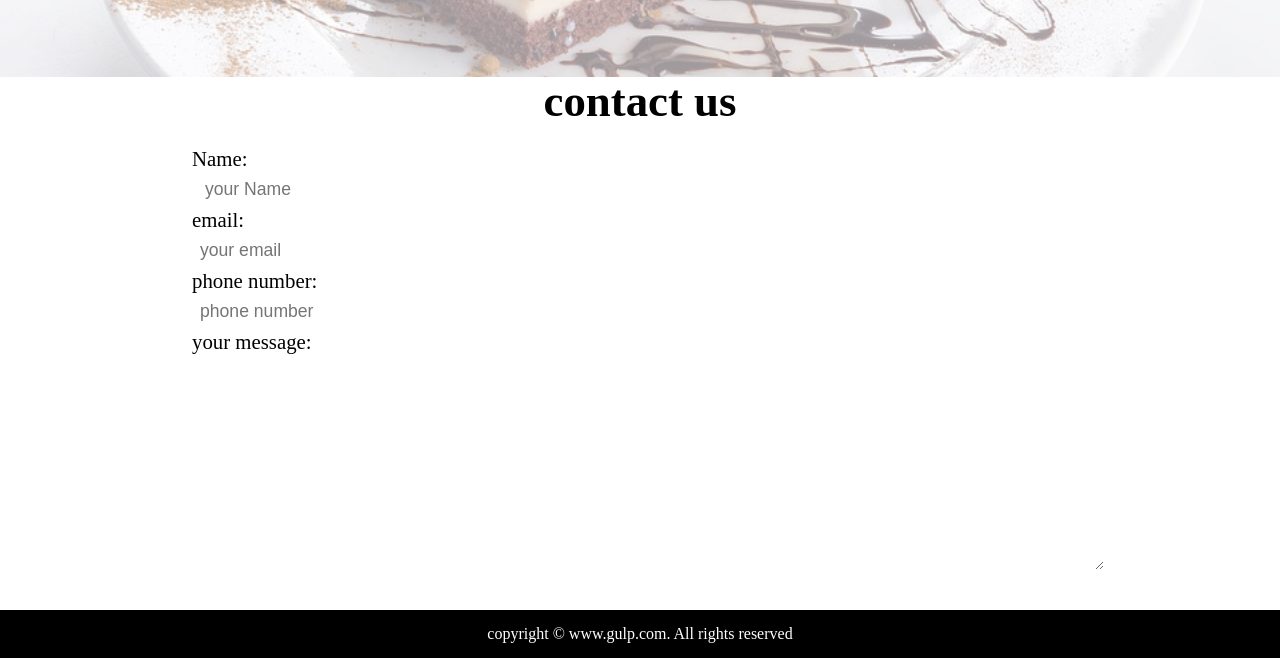
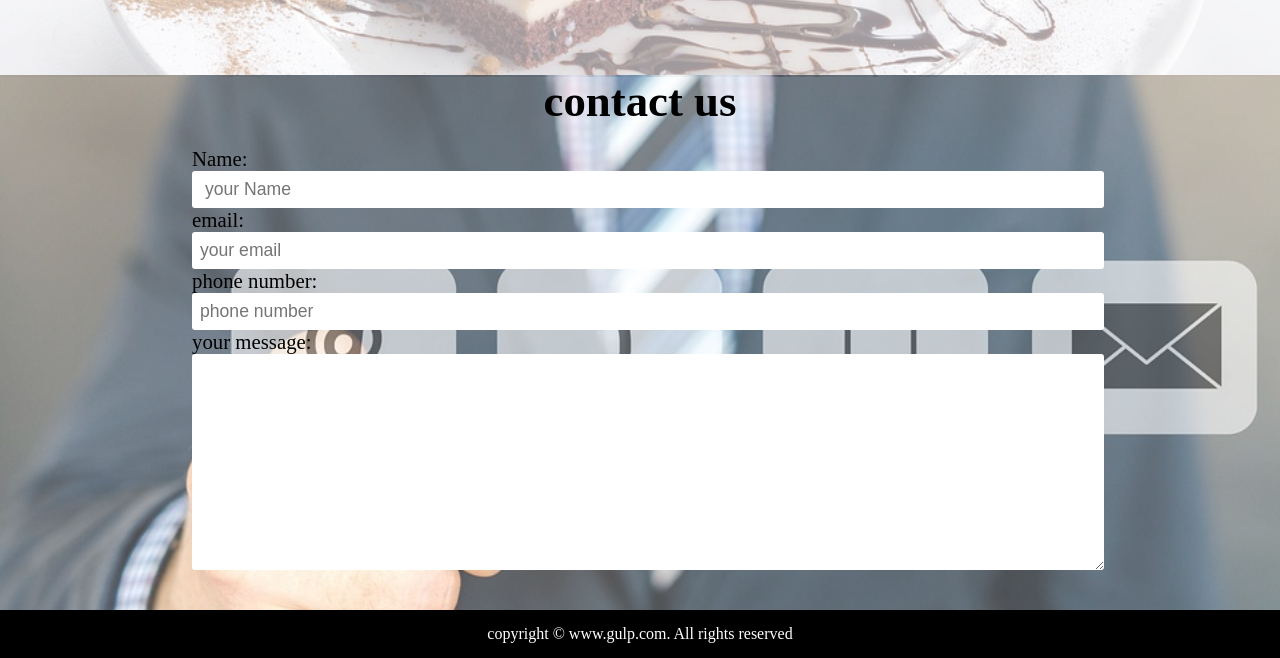
Before and after one commit to SURENDRA-BABU-VUNNAM/GULP, a plain HTML site: page index.html in a window 1280 px wide. Shown: the part 1221-1879 px from the top of the page. Drawn offline with Linux system fonts and the light colour scheme; the site is published under a folder, as on GitHub Pages, so addresses that start at the root find nothing.

Commit message:
Update index.css

```diff
--- a/CSS/index.css
+++ b/CSS/index.css
@@ -174,7 +174,7 @@ html{
 #contact::before{
     content: "";
     position: absolute;
-    background: url("/images/bg/bg3.jpg") no-repeat center center/cover;
+    background: url("../images/bg/bg3.jpg") no-repeat center center/cover;
     height: 100%;
     width: 100%;
     z-index: -1;
```
